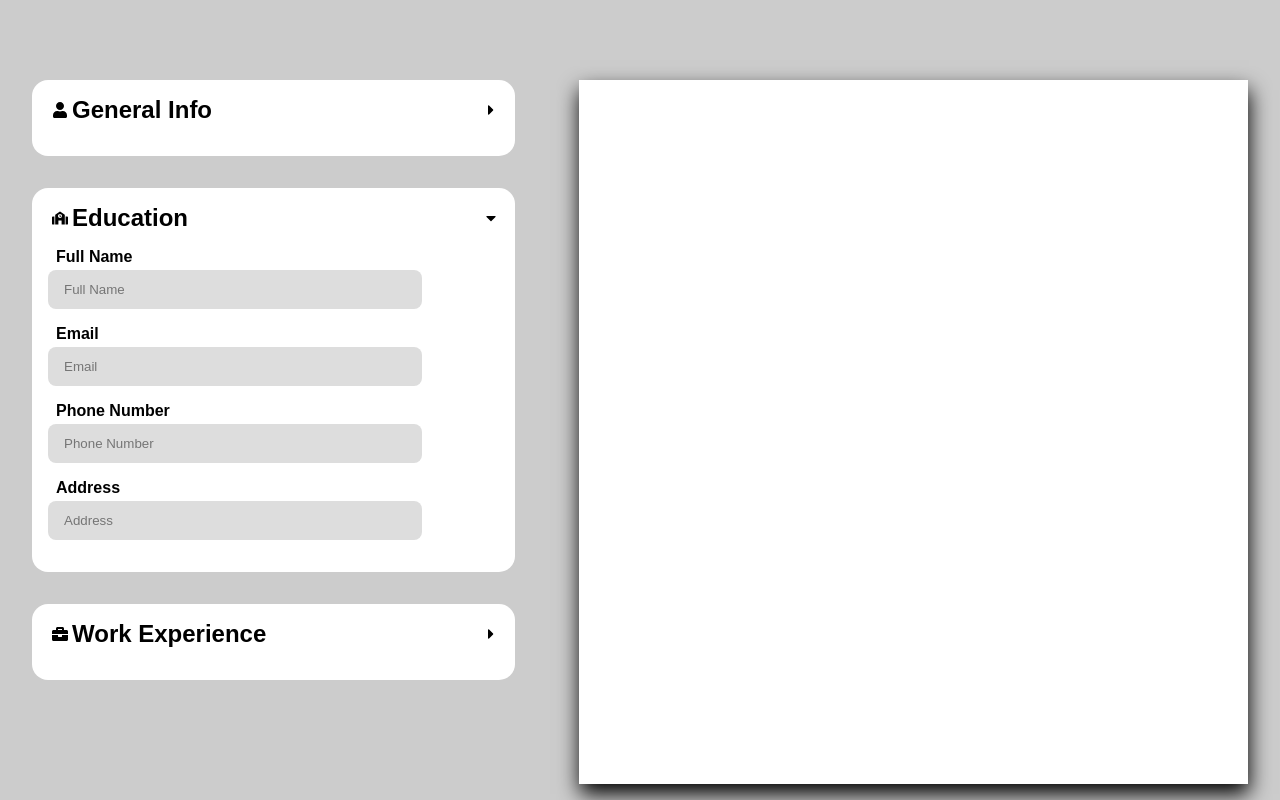
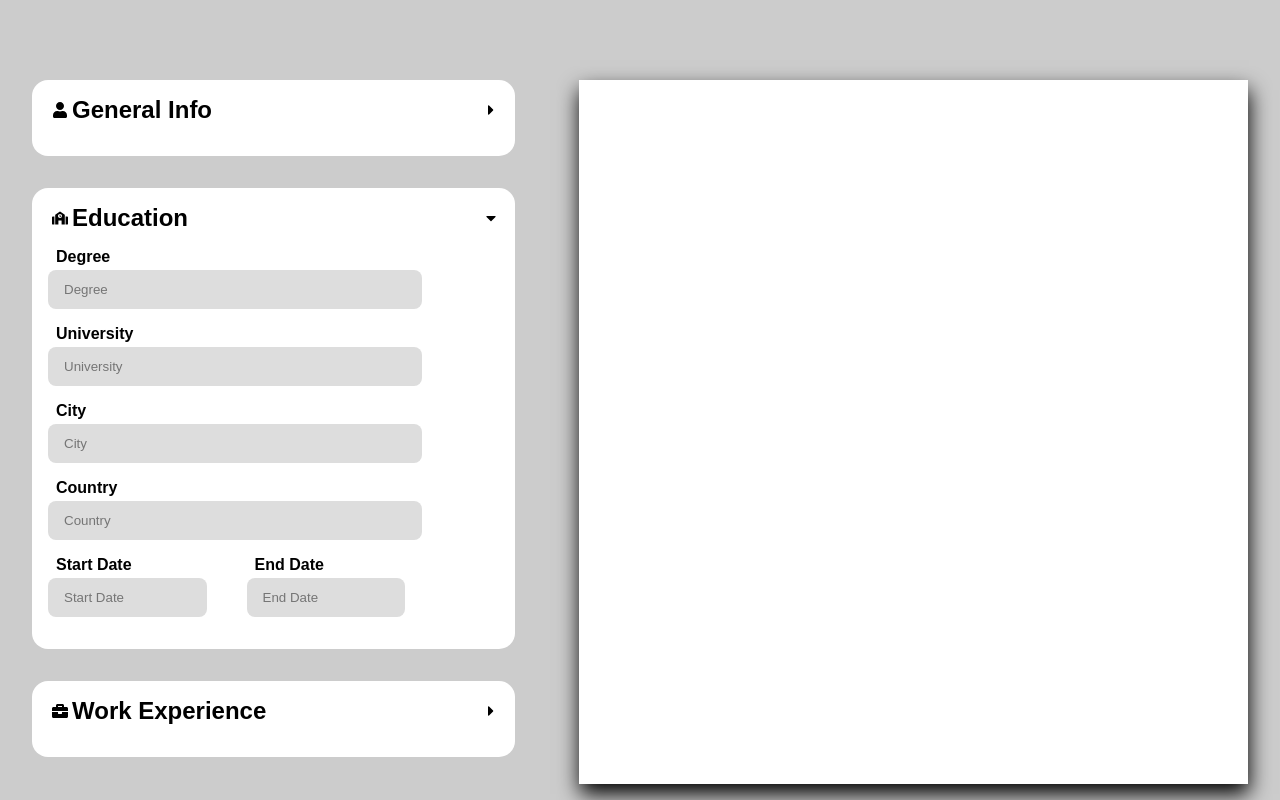
Before and after one commit to mohammed-mehdi237/odin-cv-maker, a React (Vite) app: page / in a window 1280 px wide. Both pictures are taken after a click on the icon 491 px from the left and 218 px from the top of the page. Built offline with nearby package versions, Linux system fonts and the light colour scheme.

Commit message:
Make proper inputs for each category

```diff
--- a/src/components/Education.jsx
+++ b/src/components/Education.jsx
@@ -1,17 +1,18 @@
+import "../styles/styles.css";
+import { Input } from "./Input";
 
-import '../styles/styles.css'
-import { Input } from "./Input"
+export const Education = () => {
+  return (
+    <>
+      <Input title={"Degree"} />
+      <Input title={"University"} />
+      <Input title={"City"} />
+      <Input title={"Country"} />
+      <div className="dates">
+        <Input title={"Start Date"} />
+        <Input title={"End Date"} />
 
-export const Education = () =>{
-
-  return(
- <>
-        <Input  title={'Full Name'} />
-        <Input  title={'Email'}/>
-        <Input  title={'Phone Number'}/>
-        <Input  title={'Address'}/>
-        </>
-
-
-  )
-}
+      </div>
+    </>
+  );
+};
--- a/src/components/WorkExperience.jsx
+++ b/src/components/WorkExperience.jsx
@@ -1,17 +1,16 @@
+import "../styles/styles.css";
+import { Input } from "./Input";
 
-import '../styles/styles.css'
-import { Input } from "./Input"
-
-export const WorkExperience = () =>{
-
-  return(
- <>
-        <Input  title={'Full Name'} />
-        <Input  title={'Email'}/>
-        <Input  title={'Phone Number'}/>
-        <Input  title={'Address'}/>
-        </>
-
-
-  )
-}
+export const WorkExperience = () => {
+  return (
+    <>
+      <Input title={"Job title"} />
+      <Input title={"Company"} />
+      <div className="dates">
+      <Input title={"Start Date"} />
+      <Input title={"End Date"} />
+      </div>
+      <Input title={"Description"} />
+    </>
+  );
+};
--- a/src/styles/styles.css
+++ b/src/styles/styles.css
@@ -77,5 +77,11 @@ body{
   background-color: #ddd;
   border-radius: 0.5rem;
   width: 80%;
+}
 
+.dates{
+  display: flex;
+  justify-content: space-between;
+  width: 85%;
+  align-items: center;
 }
```
